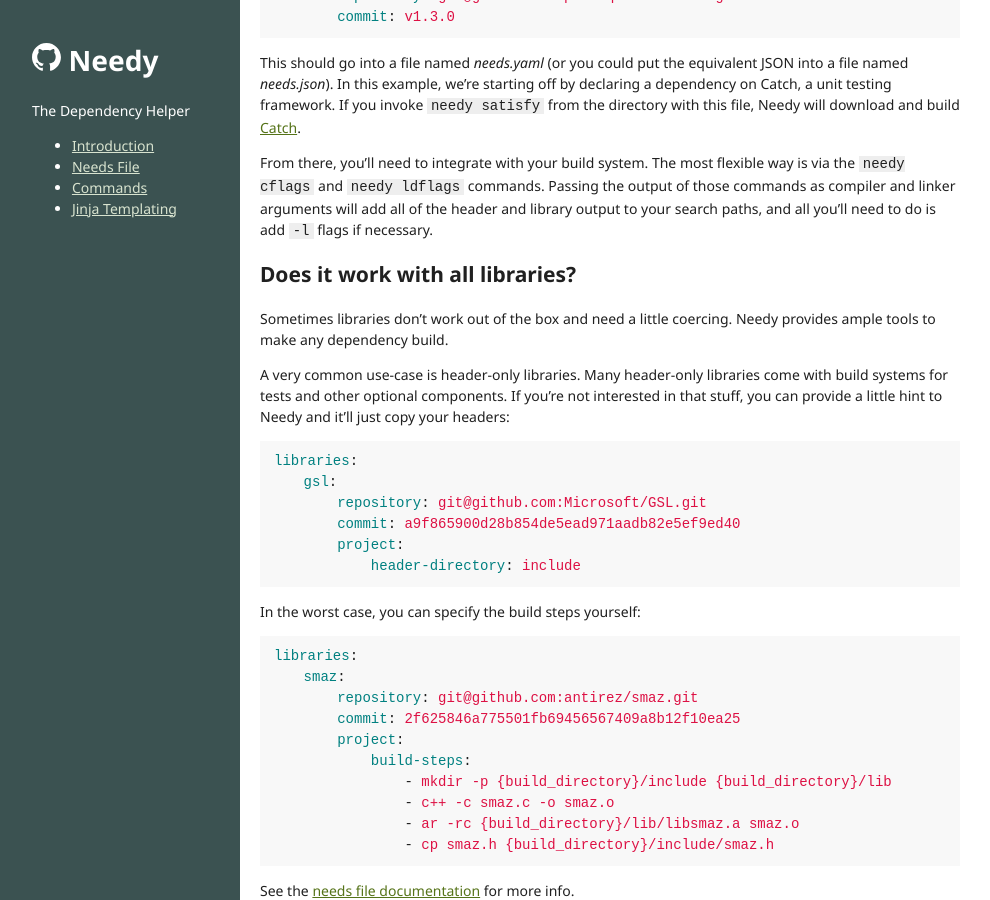
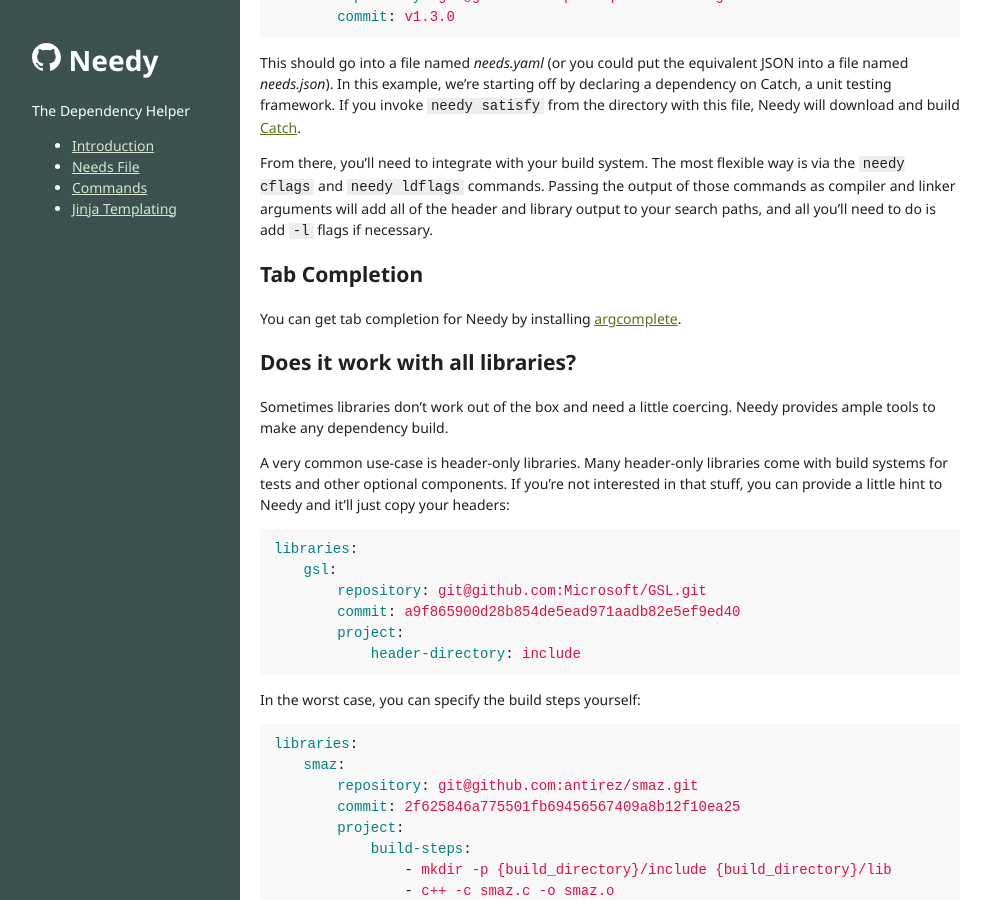
Before and after one commit to ccbrown/needy, a Jekyll site: the page built from index.md, in a window 1280 px wide and 900 px high, scrolled down 929 px. Shown: the whole window, without its empty margins (144-1134 px from the left). Built offline with Jekyll 4.4.1, drawn with Linux system fonts in a browser that asks for light colours.

Commit message:
add note on tab completion

```diff
--- a/index.md
+++ b/index.md
@@ -45,6 +45,11 @@
 This should go into a file named *needs.yaml* (or you could put the equivalent JSON into a file named *needs.json*). In this example, we're starting off by declaring a dependency on Catch, a unit testing framework. If you invoke `needy satisfy` from the directory with this file, Needy will download and build [Catch](https://github.com/philsquared/Catch).
 
 From there, you'll need to integrate with your build system. The most flexible way is via the `needy cflags` and `needy ldflags` commands. Passing the output of those commands as compiler and linker arguments will add all of the header and library output to your search paths, and all you'll need to do is add `-l` flags if necessary.
+
+Tab Completion
+--
+
+You can get tab completion for Needy by installing [argcomplete](https://github.com/kislyuk/argcomplete).
 
 Does it work with all libraries?
 --
```
